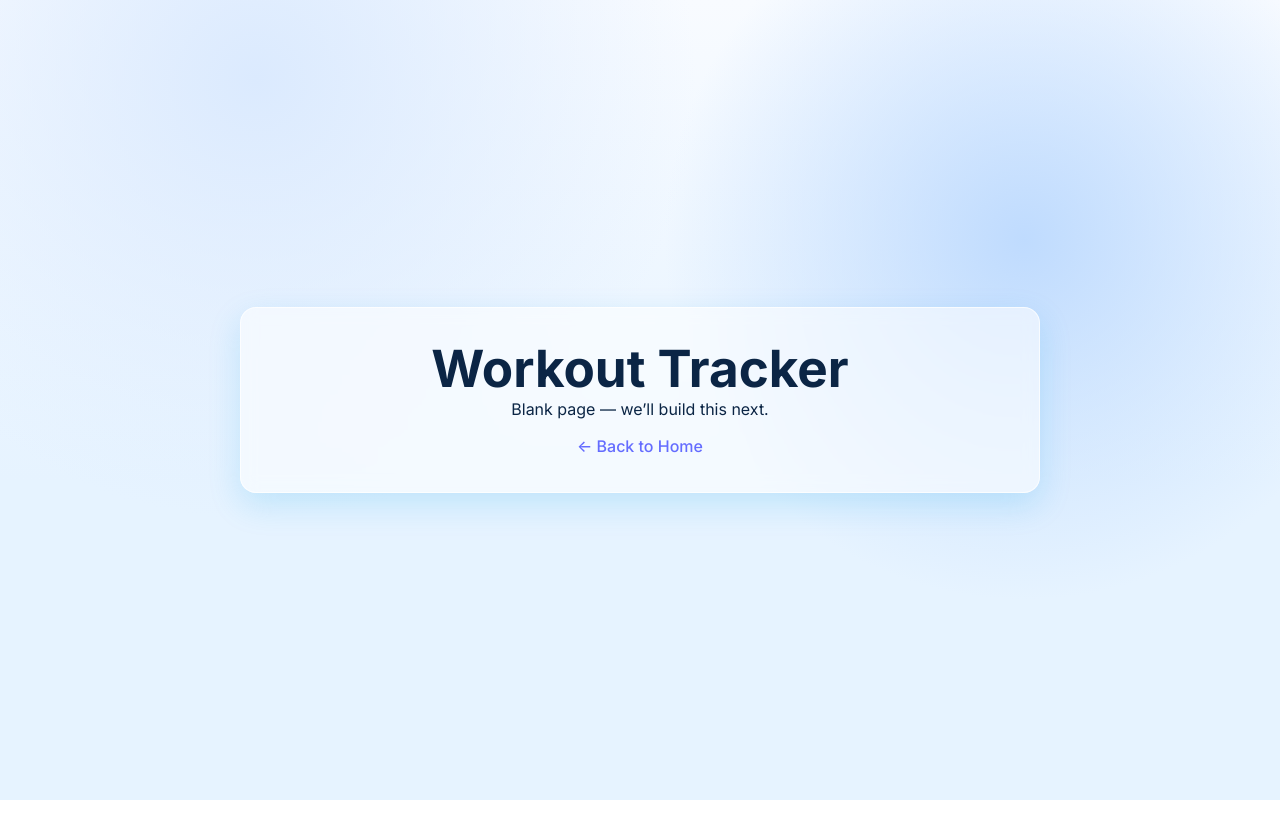
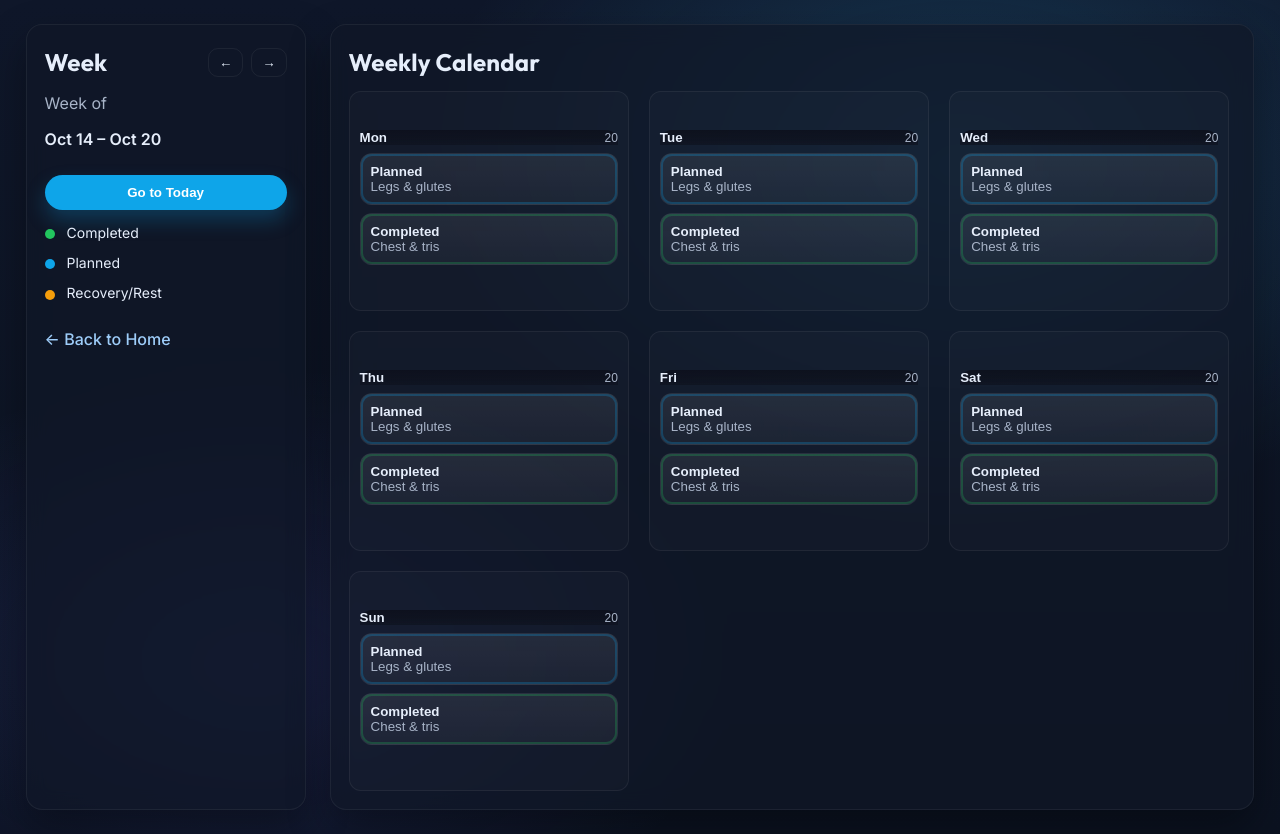
Before and after one commit to aidandawley/Futures-Coaching, a React (Vite) app in the folder Coach/: page /tracker in a window 1280 px wide. Before the commit the page ends 800 px from the top, so only its background shows below. Built offline with nearby package versions, Linux system fonts and the light colour scheme.

Commit message:
added page for workout tracker

```diff
--- a/Coach/src/Tracker.jsx
+++ b/Coach/src/Tracker.jsx
@@ -1,15 +1,118 @@
+import { useEffect, useState } from "react";
 import { Link } from "react-router-dom";
+import "./styles/tracker.css";
 
 export default function Tracker() {
+  const days = ["Mon", "Tue", "Wed", "Thu", "Fri", "Sat", "Sun"];
+
+  const [selected, setSelected] = useState(null); // { name: 'Mon', date: '20' } | null
+  const openDay  = (d, date = "20") => setSelected({ name: d, date });
+  const closeDay = () => setSelected(null);
+
+  // esc to close
+  useEffect(() => {
+    const onKey = (e) => e.key === "Escape" && closeDay();
+    window.addEventListener("keydown", onKey);
+    return () => window.removeEventListener("keydown", onKey);
+  }, []);
+
   return (
-    <main className="main page-center">
-      <section className="panel" style={{ width: "min(800px, 92vw)" }}>
-        <h1>Workout Tracker</h1>
-        <p>Blank page — we’ll build this next.</p>
-        <p style={{ marginTop: 12 }}>
-          <Link to="/home">← Back to Home</Link>
-        </p>
-      </section>
+    <main className="tracker-page">
+      <div className="tracker-grid">
+        {/* left — week panel */}
+        <aside className="panel-dark week-panel">
+          <header className="panel-head">
+            <h2>Week</h2>
+            <div className="week-nav">
+              <button type="button" className="ghost" aria-label="Previous week">←</button>
+              <button type="button" className="ghost" aria-label="Next week">→</button>
+            </div>
+          </header>
+
+          <div className="week-meta">
+            <div className="muted">Week of</div>
+            <div className="week-range">Oct 14 – Oct 20</div>
+            <button type="button" className="btn btn--blue">Go to Today</button>
+          </div>
+
+          <ul className="legend">
+            <li><span className="dot done" /> Completed</li>
+            <li><span className="dot plan" /> Planned</li>
+            <li><span className="dot rest" /> Recovery/Rest</li>
+          </ul>
+
+          <Link className="back-link" to="/home">← Back to Home</Link>
+        </aside>
+
+        {/* center — calendar */}
+        <section className="panel-dark calendar-panel">
+          <header className="panel-head">
+            <h2>Weekly Calendar</h2>
+          </header>
+
+          <div className="calendar-grid">
+            {days.map((d) => (
+              <button
+                key={d}
+                type="button"
+                className="day-col"
+                onClick={() => openDay(d)}
+              >
+                <div className="day-head">
+                  <div className="day-name">{d}</div>
+                  <div className="day-date muted">20</div>
+                </div>
+
+                {/* sample markers */}
+                <div className="workout-card planned">
+                  <div className="title">Planned</div>
+                  <div className="desc muted">Legs & glutes</div>
+                </div>
+                <div className="workout-card done">
+                  <div className="title">Completed</div>
+                  <div className="desc muted">Chest & tris</div>
+                </div>
+              </button>
+            ))}
+          </div>
+        </section>
+      </div>
+
+      {/* modal */}
+      {selected && (
+        <div className="modal-backdrop" onClick={closeDay} role="dialog" aria-modal="true">
+          <div className="modal" onClick={(e) => e.stopPropagation()}>
+            <header className="modal-head">
+              <h3>
+                {selected.name} <span className="muted">• {selected.date}</span>
+              </h3>
+              <button className="ghost" onClick={closeDay} aria-label="Close">✕</button>
+            </header>
+
+            <div className="modal-body">
+              <p className="muted">
+                Placeholder window. Later we’ll pull your plan for this day and
+                record sets, reps, and weight.
+              </p>
+
+              <div className="modal-grid">
+                <div className="metric">
+                  <div className="label">Planned</div>
+                  <div className="value">Legs & glutes</div>
+                </div>
+                <div className="metric">
+                  <div className="label">Status</div>
+                  <div className="value">—</div>
+                </div>
+              </div>
+            </div>
+
+            <footer className="modal-foot">
+              <button className="btn btn--blue" onClick={closeDay}>Close</button>
+            </footer>
+          </div>
+        </div>
+      )}
     </main>
   );
 }
--- /dev/null
+++ b/Coach/src/styles/tracker.css
@@ -0,0 +1,149 @@
+/* page */
+.tracker-page{
+    --bg-950:#0b1220;
+    --bg-900:#0f172a;
+    --ink-100:#e6eefb;
+    --ink-300:#a8b4c8;
+    --panel-border:rgba(255,255,255,.06);
+    --panel-glass:rgba(17,24,39,.70);
+    --accent:#0ea5e9;
+
+    min-height:100svh;
+    padding:clamp(16px,2vw,24px);
+    color:var(--ink-100);
+    background:
+      radial-gradient(900px 600px at 75% 20%, rgba(56,189,248,.20), transparent 60%),
+      radial-gradient(800px 500px at 20% 80%, rgba(99,102,241,.16), transparent 60%),
+      linear-gradient(180deg, var(--bg-900), var(--bg-950));
+    overflow-x:hidden;
+  }
+
+  /* layout: left week / center calendar */
+  .tracker-grid{
+    width:min(1400px,96vw);
+    margin:0 auto;
+    display:grid;
+    grid-template-columns:280px minmax(0,1fr);
+    gap:clamp(16px,2vw,24px);
+  }
+
+  /* glass panel */
+  .panel-dark{
+    background:var(--panel-glass);
+    border:1px solid var(--panel-border);
+    border-radius:16px;
+    backdrop-filter:blur(10px);
+    box-shadow:0 18px 40px rgba(0,0,0,.35);
+    padding:clamp(14px,1.8vw,18px);
+    overflow:hidden;
+  }
+  .panel-head{display:flex;align-items:center;justify-content:space-between;margin-bottom:10px;}
+  .panel-dark h2{margin:0;font-family:var(--font-display);letter-spacing:.2px;}
+  .muted{color:var(--ink-300);}
+
+  /* left week bits */
+  .week-meta{display:grid;gap:10px;margin:8px 0 12px;}
+  .week-range{font-weight:600;}
+  .week-nav{display:flex;gap:8px;}
+  .ghost{
+    background:transparent;color:var(--ink-100);
+    border:1px solid var(--panel-border);border-radius:10px;padding:6px 10px;cursor:pointer;
+  }
+  .legend{list-style:none;padding:0;margin:8px 0 12px;display:grid;gap:8px;font-size:14px;}
+  .dot{display:inline-block;width:10px;height:10px;border-radius:999px;margin-right:8px;vertical-align:middle;}
+  .dot.done{background:#22c55e;}
+  .dot.plan{background:#0ea5e9;}
+  .dot.rest{background:#f59e0b;}
+  .back-link{display:inline-block;margin-top:8px;color:#9ecdf9;}
+
+  /* calendar panel: internal scroll + grid */
+  .calendar-panel{
+    display:flex;flex-direction:column;min-width:0;min-height:0;overflow:hidden;
+  }
+  .calendar-panel .panel-head{flex:0 0 auto;}
+  .calendar-grid{
+    flex:1 1 auto;
+    min-height:0;
+    overflow:auto;
+    padding-right:6px;
+
+    display:grid;
+    grid-template-columns:repeat(auto-fit,minmax(220px,1fr));
+    gap:clamp(12px,1.6vw,20px);
+  }
+
+  /* day tiles (clickable) */
+  .day-col{
+    text-align:left;
+    background:rgba(255,255,255,.02);
+    border:1px solid var(--panel-border);
+    border-radius:12px;
+    padding:10px;
+    min-height:220px;
+    color:inherit;
+    cursor:pointer;
+    transition:transform .12s ease, box-shadow .18s ease, border-color .18s ease, background .18s ease;
+  }
+  .day-col:hover{
+    transform:translateY(-2px);
+    border-color:rgba(14,165,233,.55);
+    box-shadow:0 20px 40px rgba(14,165,233,.18);
+    background:linear-gradient(180deg, rgba(255,255,255,.08), rgba(255,255,255,.04));
+  }
+  .day-col:focus{outline:none;box-shadow:0 0 0 3px rgba(14,165,233,.35);}
+
+  .day-head{display:flex;align-items:flex-end;justify-content:space-between;margin-bottom:8px;}
+  .day-name{font-weight:800;}
+  .day-date{font-size:12px;}
+
+  /* small cards inside a day */
+  .workout-card{
+    border-radius:12px;
+    padding:10px;
+    margin-bottom:8px;
+    border:1px solid var(--panel-border);
+    background:linear-gradient(180deg, rgba(255,255,255,.08), rgba(255,255,255,.04));
+  }
+  .workout-card .title{font-weight:700;}
+  .workout-card.done{box-shadow:inset 0 0 0 2px rgba(34,197,94,.25);}
+  .workout-card.planned{box-shadow:inset 0 0 0 2px rgba(14,165,233,.25);}
+
+  /* modal */
+  .modal-backdrop{
+    position:fixed;inset:0;
+    background:rgba(0,0,0,.45);
+    display:flex;align-items:center;justify-content:center;
+    padding:16px;
+    z-index:50;
+  }
+  .modal{
+    width:min(560px, 96vw);
+    background:linear-gradient(180deg, rgba(255,255,255,.10), rgba(255,255,255,.06));
+    border:1px solid var(--panel-border);
+    border-radius:16px;
+    backdrop-filter:blur(8px);
+    box-shadow:0 24px 60px rgba(0,0,0,.45);
+    padding:16px;
+  }
+  .modal-head{display:flex;align-items:center;justify-content:space-between;margin-bottom:10px;}
+  .modal-body{display:grid;gap:12px;margin-bottom:12px;}
+  .modal-grid{display:grid;grid-template-columns:repeat(2,minmax(120px,1fr));gap:10px;}
+  .metric{border:1px solid var(--panel-border);border-radius:12px;padding:10px;background:rgba(255,255,255,.05);}
+  .metric .label{font-size:12px;opacity:.9;}
+  .metric .value{font-weight:700;}
+
+  /* buttons */
+  .btn{
+    background:linear-gradient(180deg,#0fb2ef 0%,#0ea5e9 35%,#0597d3 100%);
+    border:1px solid rgba(255,255,255,.9);
+    color:#fff;border-radius:9999px;padding:10px 16px;font-weight:600;
+    box-shadow:0 10px 20px rgba(14,165,233,.25);
+    cursor:pointer;transition:transform .1s ease, box-shadow .2s ease, background .2s ease;
+  }
+  .btn:hover{transform:translateY(-2px);box-shadow:0 14px 28px rgba(14,165,233,.35);}
+  .btn--blue{background:linear-gradient(180deg,#38bdf8,#0ea5e9);}
+
+  /* responsive */
+  @media (max-width:1100px){
+    .tracker-grid{grid-template-columns:1fr;}
+  }
```
